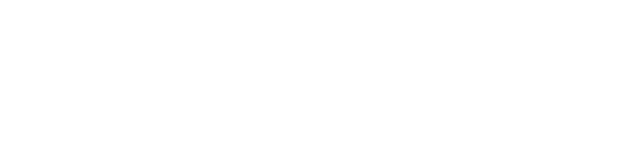
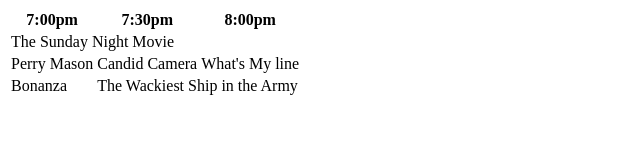
Before and after one commit to carlycal/learning-web-design, a plain HTML site: page Ch8/ex8-2.html in a window 1280 px wide. Shown: the whole page, without its empty margins (0-640 px from the left). Drawn offline with Linux system fonts and the light colour scheme.

Commit message:
exercise 8-2

```diff
--- a/Ch8/ex8-2.html
+++ b/Ch8/ex8-2.html
@@ -4,5 +4,22 @@
     <title></title>
   </head>
   <body>
+    <table>
+    <tr>
+      <th>7:00pm</th><th>7:30pm</th><th>8:00pm</th>
+    </tr>
+    <tr>
+      <td colspan="3">The Sunday Night Movie</td>
+    </tr>
+    <tr>
+      <td>Perry Mason</td>
+      <td>Candid Camera</td>
+      <td>What's My line</td>
+    </tr>
+    <tr>
+      <td>Bonanza</td>
+      <td colspan="2"> The Wackiest Ship in the Army</td>
+    </tr>
+    </table>
   </body>
 </html>
```
